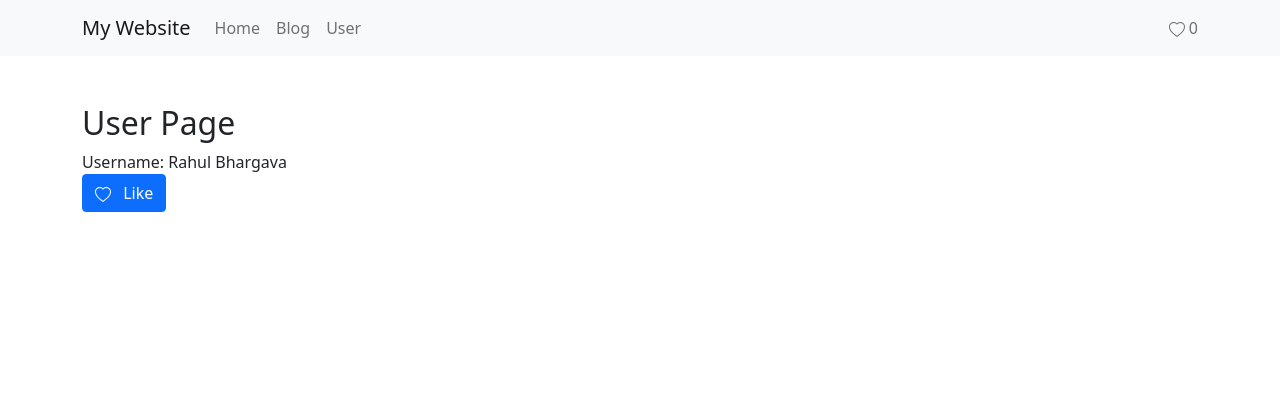
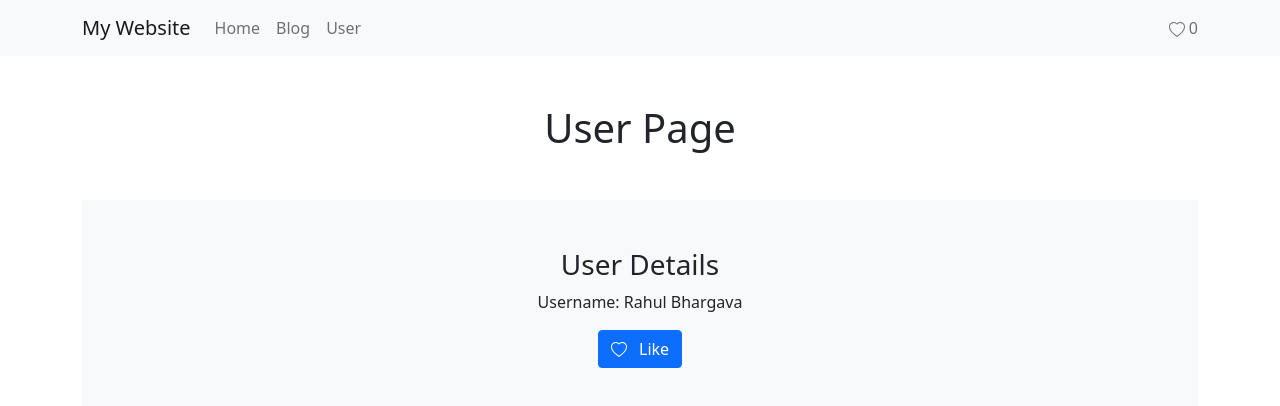
Before and after one commit to minkesh/my-personal-website, a React (Create React App) app: page /my-personal-website/user/1 in a window 1280 px wide. Shown: the top 406 px of the page. Built offline with nearby package versions, Linux system fonts and the light colour scheme.

Commit message:
fixed UI and added context code

```diff
--- a/src/components/user-details.js
+++ b/src/components/user-details.js
@@ -21,12 +21,13 @@ const UserDetails = () => {
     };
 
     return (
-        <>
+        <div className='pt-5 bg-light p-5'>
+          <h3>User Details</h3>
           <div>Username: {getUserName()}</div>
-          <button type="primary" className="btn btn-primary" onClick={incrementLikesCount}>
+          <button type="primary" className="mt-3 btn btn-primary" onClick={incrementLikesCount}>
             <BsHeart className='me-2' /> Like
           </button>
-        </>
+        </div>
     );
 };
 
--- a/src/pages/user.js
+++ b/src/pages/user.js
@@ -2,9 +2,11 @@ import { Outlet } from "react-router-dom";
 
 const User = () => {
     return (
-        <div className="container">
-            <h2>User Page</h2>
-            <Outlet />
+        <div className="container text-center mb-5">
+            <h1>User Page</h1>
+            <div className="mt-5">
+                <Outlet />
+            </div>
         </div>
     );
 }
```
